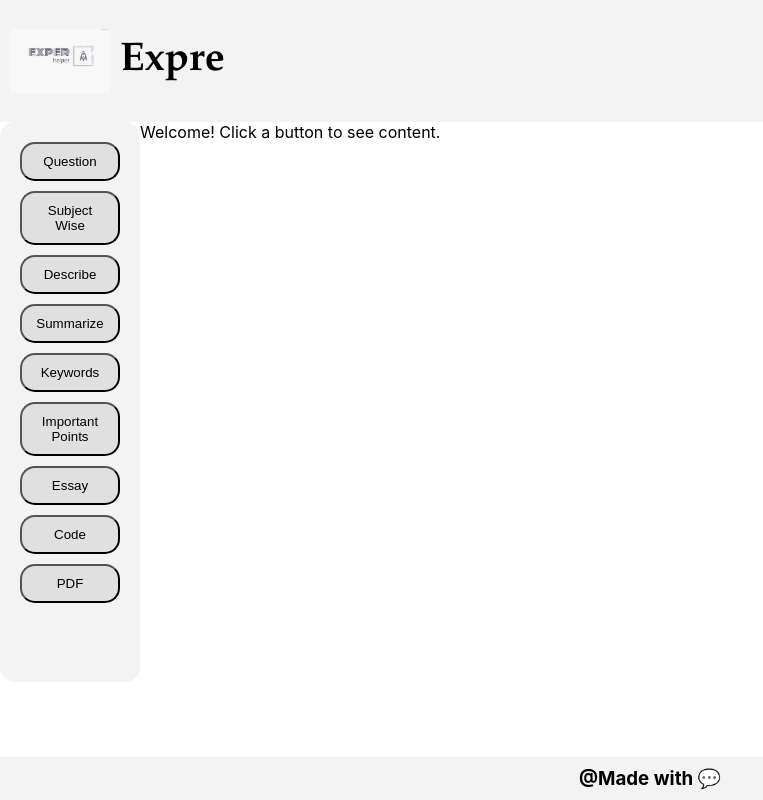
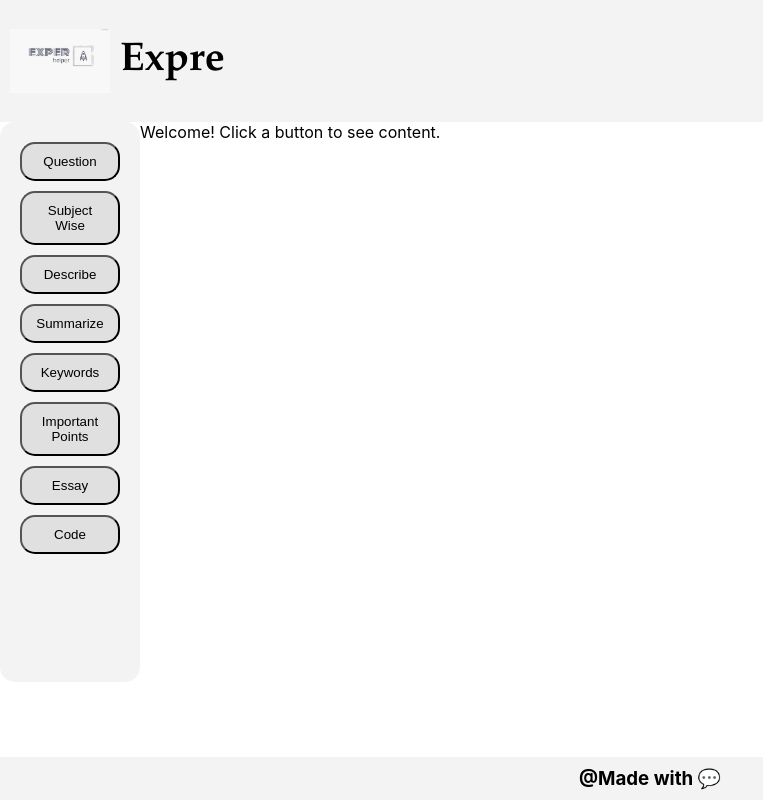
Before and after one commit to navaneeth277/Expre_frountend, a React (Create React App) app: page / in a window 1280 px wide. Shown: the whole page, without its empty margins (0-763 px from the left). Built offline with nearby package versions, Linux system fonts and the light colour scheme.

Commit message:
Update lside.js

```diff
--- a/src/compounts/lside.js
+++ b/src/compounts/lside.js
@@ -33,7 +33,7 @@ export default function Lside() {
 
   return (
     <div className='Lside-buttons'>
-      {['Question', 'Subject Wise', 'Describe', 'Summarize', 'Keywords', 'Important Points', 'Essay', 'Code', 'PDF'].map((label, index) => (
+      {['Question', 'Subject Wise', 'Describe', 'Summarize', 'Keywords', 'Important Points', 'Essay', 'Code', ].map((label, index) => (
         <button
           key={index}
           className={`L-Button ${activeButton === index ? 'active' : ''}`}
```
